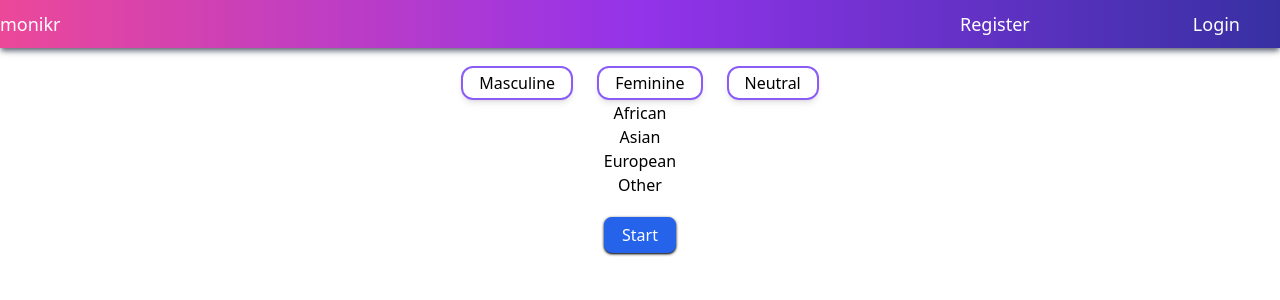
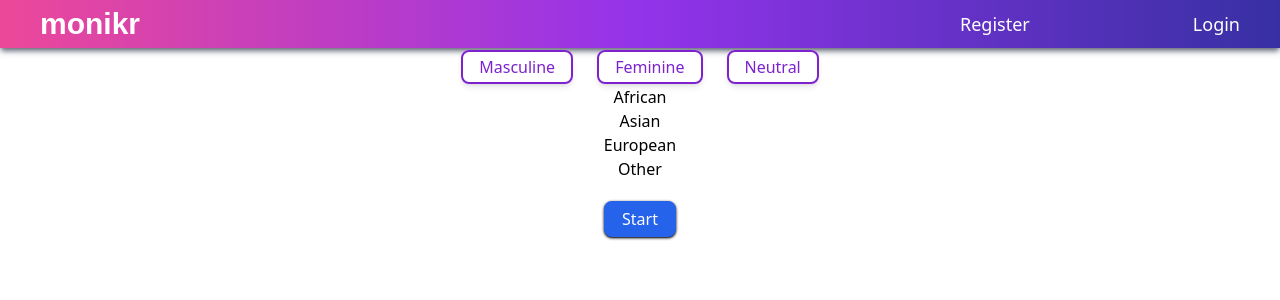
Before and after one commit to craig-mcgowan/monikrfront, a React (Create React App) app: page /browse in a window 1280 px wide. Shown: the top 300 px of the page. Built offline with nearby package versions, Linux system fonts and the light colour scheme.

Commit message:
features/cardstyling

```diff
--- a/public/index.html
+++ b/public/index.html
@@ -15,6 +15,7 @@
       user's mobile device or desktop. See https://developers.google.com/web/fundamentals/web-app-manifest/
     -->
     <link rel="manifest" href="%PUBLIC_URL%/manifest.json" />
+    <link rel="preconnect" href="https://fonts.googleapis.com">
     <!--
       Notice the use of %PUBLIC_URL% in the tags above.
       It will be replaced with the URL of the `public` folder during the build.
--- a/src/App.js
+++ b/src/App.js
@@ -39,7 +39,7 @@ function App() {
     <GlobalCtx.Provider value = {{gState, setGState}}>
       <div className="App">
         <Navbar />
-        <main className='fixed top-12 pt-4 h-full w-screen'>
+        <main className='fixed top-12 h-full w-screen'>
           <Routes>
             <Route path="/" element={gState.token? <Home />: <h1>not logged in</h1>} />
             <Route path="favorite" element={
--- a/src/components/FavCard.js
+++ b/src/components/FavCard.js
@@ -4,9 +4,9 @@ import { MdEdit } from "react-icons/md";
 
 const FavCard = ({favorite, favorite: {name, origin, gender, top_choice}, handleClick }) => {
   return (
-    <div className=" border-black border-2 m-5 w-1/3  flex">
+    <div className={`border-black border-2 m-5 w-1/5 h-36 rounded-xl shadow shadow-black hover:shadow-l ${gender === "Feminine"? "hover:shadow-pink-300 hover:border-pink-300" : gender === "Masculine"? "hover:shadow-blue-300 hover:border-blue-300": "hover:shadow-purple-700 hover:border-purple-700" } transition-all duration-300 flex hover:bg-gradient-to-tl hover:from-gray-100 hover:to-white`}>
       <div className="h-full w-[95%]">
-        <p>{name}</p>
+        <p className="font-bold text-xl my-4">{name}</p>
         <p>{origin}</p>
         <p>{gender}</p>
         <p>{top_choice}</p>
--- a/src/components/FormField.js
+++ b/src/components/FormField.js
@@ -7,11 +7,12 @@ const FormField = ({ name, label= "", value, type, placeholder, onChange }) => {
   switch (type) {
     case "radio" :
       inputStyling = "w-0 my-3 peer"
-      labelStyling = "px-4 py-1 mx-3 my-4 border-violet-500 border-2 rounded-xl hover:bg-violet-300 shadow-md peer-checked:bg-violet-200 bg-white"
+      labelStyling = "px-4 py-1 mx-3 my-4  shadow-md purple-btn peer-checked:bg-purple-400 peer-checked:text-white "
       break;
     case "checkbox":
       inputStyling = "w-0 my-3 peer"
-      labelStyling = "px-4 py-1 mx-3 my-4 border-violet-500 border-2 rounded-xl hover:bg-violet-300 shadow-md peer-checked:bg-violet-200 bg-white"
+      labelStyling =
+        "px-4 py-1 mx-3 my-4 purple-btn peer-checked:bg-purple-400 peer-checked:text-white";
       break;
 
 
--- a/src/components/navbar.js
+++ b/src/components/navbar.js
@@ -32,18 +32,23 @@ const Navbar = (props) => {
     <>
       <NavBtn linkTo="/favorite" Icon={MdFavorite} label="My Favorites" />
       <NavBtn linkTo="/browse" Icon={FaBabyCarriage} label="Browse Names" />
-      <div className="self-center hover:shadow-md cursor-pointer " onClick={() => logout()}>Logout</div>
+      <div className="self-center hover:scale-110 transition-all cursor-pointer  " onClick={() => logout()}>Logout</div>
     </>
   );
 
 
   return (
-    <header className="h-12 z-1 fixed top-0 w-full bg-gradient-to-r from-pink-500 via-purple-600 to-indigo-800 text-lg text-white mb-4 flex justify-between content-end shadow-md shadow-gray-500">
+    <header
+      className=" h-12 z-1 fixed top-0 w-full bg-gradient-to-r from-pink-500 via-purple-600
+     to-indigo-800 text-lg text-white mb-4 flex justify-between content-end shadow-md shadow-gray-500 transition-all duration-500 ease-linear group"
+    >
       <Link className="flex content-end" to="/">
-        <button>monikr</button>
+        <button className=" font-bold font-logo ease-linear hover:scale-110 ml-10 text-3xl transition">
+          monikr
+        </button>
       </Link>
       <nav className="pr-10 flex w-1/4 justify-between content-end ">
-        {gState.token ? (navBtns) : loginBtns}
+        {gState.token ? navBtns : loginBtns}
       </nav>
     </header>
   );
--- a/src/index.css
+++ b/src/index.css
@@ -5,6 +5,18 @@
 
 @layer components {
   .purple-btn {
-    @apply border-2 rounded-lg px-4 py-2 text-purple-700 border-purple-700 bg-white hover:text-white hover:bg-purple-600;
+    @apply border-2 rounded-lg px-4 py-2 text-purple-700 border-purple-700 bg-white hover:text-white hover:bg-purple-600  transition-all duration-200 ;
+  }
+  .blue-btn {
+    @apply border-2 rounded-lg px-4 py-2 text-blue-500 border-blue-500 bg-white hover:text-white hover:bg-blue-400 transition-all duration-200 ;
+  }
+  .red-btn {
+    @apply border-2 rounded-lg px-4 py-2 text-red-500 border-red-500 bg-white hover:text-white hover:bg-red-400 transition-all duration-200;
+  }
+  .green-btn {
+    @apply border-2 rounded-lg px-4 py-2 text-green-500 border-green-500 bg-white hover:text-white hover:bg-green-400 transition-all duration-200;
+  }
+  .orange-btn {
+    @apply border-2 rounded-lg px-4 py-2 text-orange-500 border-orange-500 bg-white hover:text-white hover:bg-orange-400 transition-all duration-200;
   }
 }
--- a/src/pages/AllFavorites.js
+++ b/src/pages/AllFavorites.js
@@ -1,4 +1,5 @@
 import React, { useState, useEffect, useContext } from "react";
+import { CgSpinner } from "react-icons/cg";
 import { GlobalCtx } from "../App";
 import FavCard from "../components/FavCard";
 import FavForm from "../components/FavForm";
@@ -130,7 +131,7 @@ function FavoritesIndex(props) {
     <>
       <div
         className={`transition-all duration-150 ease-linear h-full ${
-          sbWidth === "60" ? "blur-[1px]" : "blur-none"
+          sbWidth === "60" ? "blur-[1px] backdrop-brightness-90" : "blur-none"
         }`}
         onClick={(e) => {
           console.log("sbWidth:", sbWidth);
@@ -146,18 +147,24 @@ function FavoritesIndex(props) {
             setFormType("new")
             toggleSidebar()
           }
-          }
+        }
           className={`fixed top-14 right-4 purple-btn`}
         >
           Add New Favorite
         </button>
-        <div className="flex flex-wrap justify-center">
-          {favorites?.map((fav) => {
+        {favorites ? (
+
+          <div className="flex flex-wrap justify-center">
+          {favorites.map((fav) => {
             return (
               <FavCard key={fav.id} favorite={fav} handleClick={openEditPane} />
-            );
-          })}
+              );
+            })}
         </div>
+        ) : <div className="w-screen h-screen flex justify-center content-center ">
+          <CgSpinner className="animate-spin text-blue-400 text-8xl h-30 w-30 mt-40 " />
+        </div>
+      }
       </div>
       <div
         className={`${
--- a/src/pages/Browse.js
+++ b/src/pages/Browse.js
@@ -89,9 +89,9 @@ const Browse = (props) => {
       {names?.map((name) => (
         <BrowseCard thisName={name} createFav={createFav}/>
       ))}
-      <div className="w-60 h-60 fixed left-[40%] top-[33%] flex flex-wrap align-center">
+      <div className="w-60 h-60 fixed left-[40%] top-[33%] flex flex-wrap align-center justify-around content-center">
       <button
-        className="purple-btn w-1/2"
+        className="orange-btn w-2/3 h-1/4 mb-4"
         onClick={(e) => {
           setFormData(null);
           setNames(null);
@@ -100,7 +100,7 @@ const Browse = (props) => {
         Try Another Category
       </button>
       <button
-        className="purple-btn"
+        className="green-btn w-2/3 h-1/4"
         onClick={(e) => getNames(e)}
         >
         Keep Going
--- a/tailwind.config.js
+++ b/tailwind.config.js
@@ -1,6 +1,9 @@
 module.exports = {
   content: ["./src/**/*.{js,jsx,ts,tsx}"],
   theme: {
+    fontFamily: {
+      'logo': ['Paytone One', 'sans-serif']
+    },
     extend: {},
   },
   plugins: [],
```
